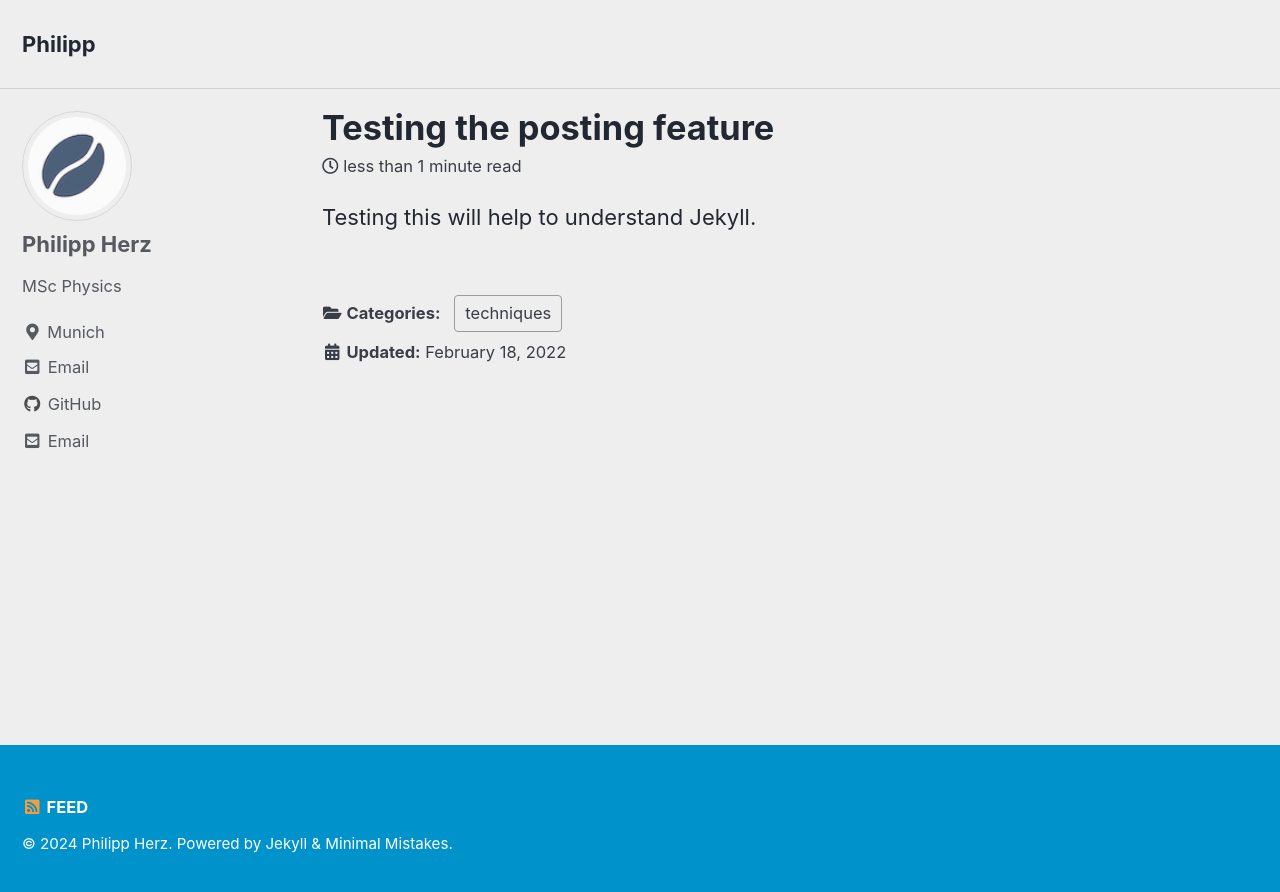
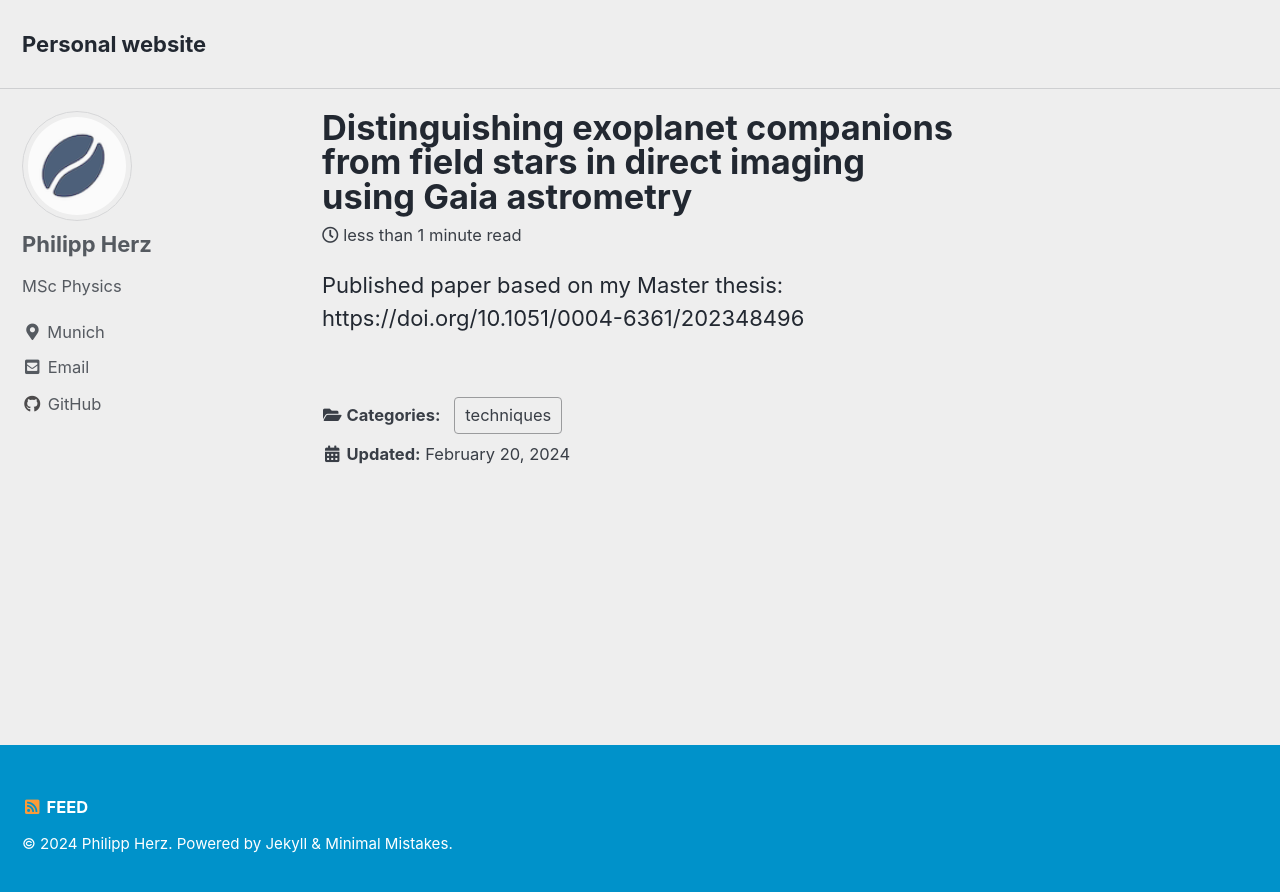
Before and after one commit to herzphi/herzphi.github.io, a Jekyll site: the page built from _posts/2022-02-18-first-post.md, in a window 1280 px wide. Shown: the top 892 px of the page. Built offline with Jekyll 4.4.1, drawn with Linux system fonts in a browser that asks for light colours; cached includes are drawn as plain includes.

Commit message:
updated post

```diff
--- a/_config.yml
+++ b/_config.yml
@@ -16,7 +16,7 @@ minimal_mistakes_skin    : "air" # "air", "aqua", "contrast", "dark", "dirt", "n
 
 # Site Settings
 locale                   : "en-DE"
-title                    : "Philipp"
+title                    : "Personal website"
 title_separator          : "~"
 subtitle                 : # site tagline that appears below site title in masthead
 name                     : "Philipp Herz"
@@ -108,7 +108,6 @@ author:
   avatar           : "/assets/images/88x88.png"
   bio              : "MSc Physics"
   location         : "Munich"
-  email            : ""
   links:
     - label: "Email"
       icon: "fas fa-fw fa-envelope-square"
--- a/_posts/2022-02-18-first-post.md
+++ b/_posts/2022-02-18-first-post.md
@@ -1,9 +1,9 @@
 ---
-title:  "Testing the posting feature"
+title:  "Distinguishing exoplanet companions from field stars in direct imaging using Gaia astrometry"
 search: true
 categories:
   - techniques
-last_modified_at: 2022-02-18T20:40:00-05:00
+last_modified_at: 2024-02-20T20:40:00-05:00
 ---
 
-Testing this will help to understand Jekyll.
+Published paper based on my Master thesis: https://doi.org/10.1051/0004-6361/202348496
```
